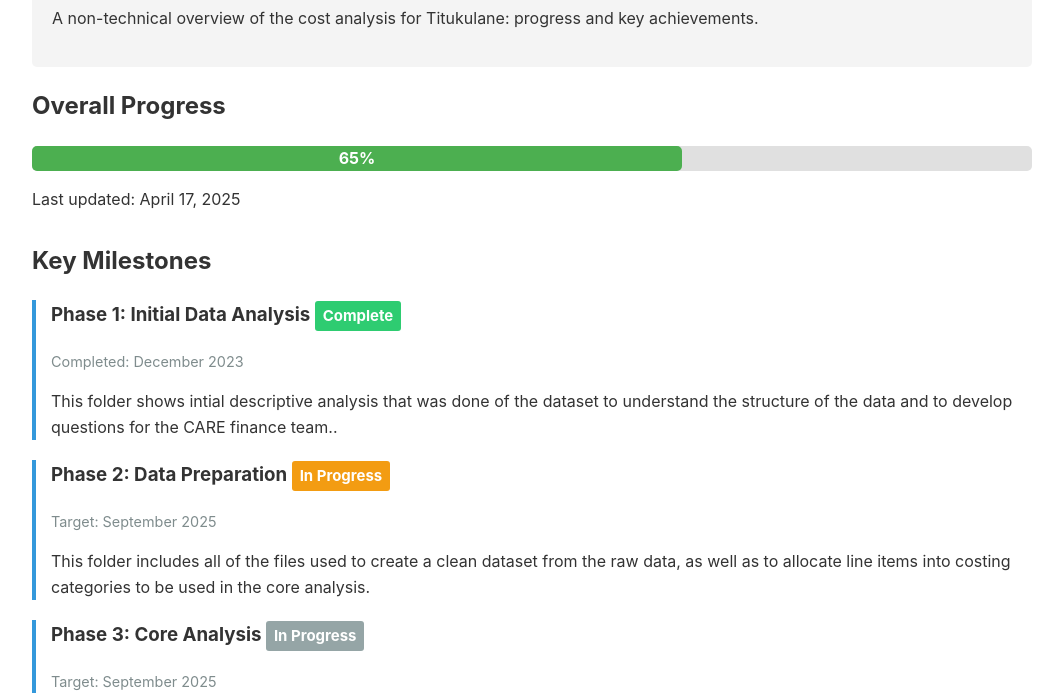
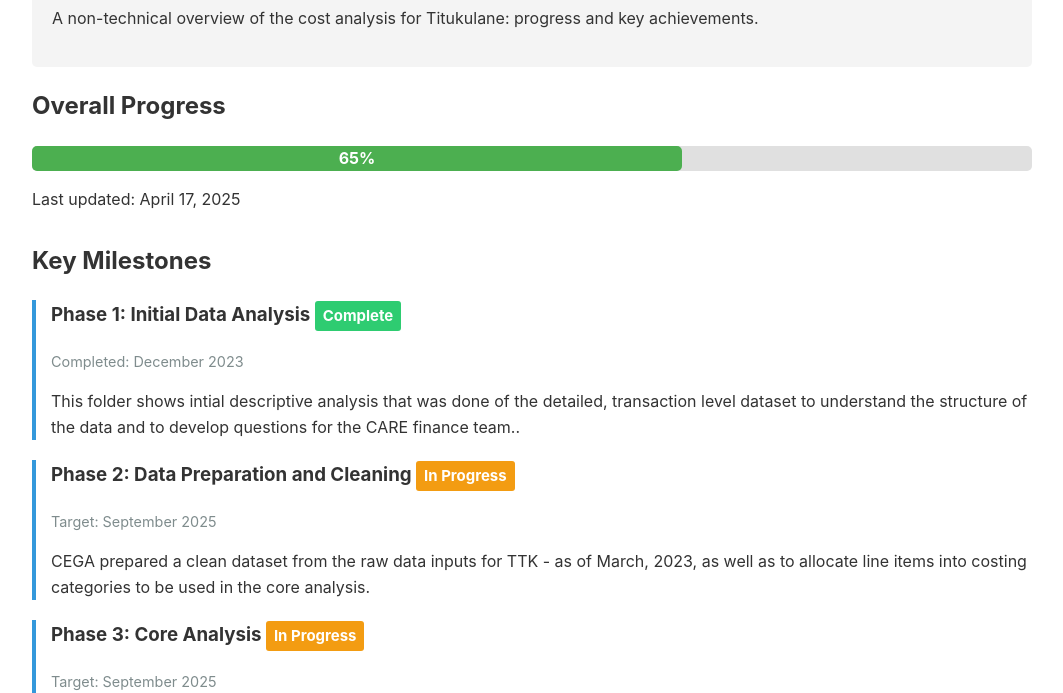
Before and after one commit to lizbrown2000/Titukulane-Project-Dashboard, a plain HTML site: page index.html in a window 1280 px wide. Shown: the part 107-800 px from the top of the page, without its empty margins (108-1171 px from the left). Drawn offline with Linux system fonts and the light colour scheme.

Commit message:
Update index.html
updating in progress metrics

```diff
--- a/index.html
+++ b/index.html
@@ -112,17 +112,17 @@
         <div class="milestone">
             <h3>Phase 1: Initial Data Analysis <span class="status-tag status-complete">Complete</span></h3>
             <p class="milestone-date">Completed: December 2023</p>
-            <p>This folder shows intial descriptive analysis that was done of the dataset to understand the structure of the data and to develop questions for the CARE finance team..</p>
+            <p>This folder shows intial descriptive analysis that was done of the detailed, transaction level dataset to understand the structure of the data and to develop questions for the CARE finance team..</p>
         </div>
 
         <div class="milestone">
-            <h3>Phase 2: Data Preparation <span class="status-tag status-progress">In Progress</span></h3>
+            <h3>Phase 2: Data Preparation and Cleaning <span class="status-tag status-progress">In Progress</span></h3>
             <p class="milestone-date">Target: September 2025</p>
-            <p>This folder includes all of the files used to create a clean dataset from the raw data, as well as to allocate line items into costing categories to be used in the core analysis.</p>
+            <p> CEGA prepared a clean dataset from the raw data inputs for TTK - as of March, 2023, as well as to allocate line items into costing categories to be used in the core analysis.</p>
         </div>
 
         <div class="milestone">
-            <h3>Phase 3: Core Analysis <span class="status-tag status-planned">In Progress</span></h3>
+            <h3>Phase 3: Core Analysis <span class="status-tag status-progress">In Progress</span></h3>
             <p class="milestone-date">Target: September 2025</p>
             <p>This includes all files used to answer the questions listed in the project goals.</p>
         </div>
```
